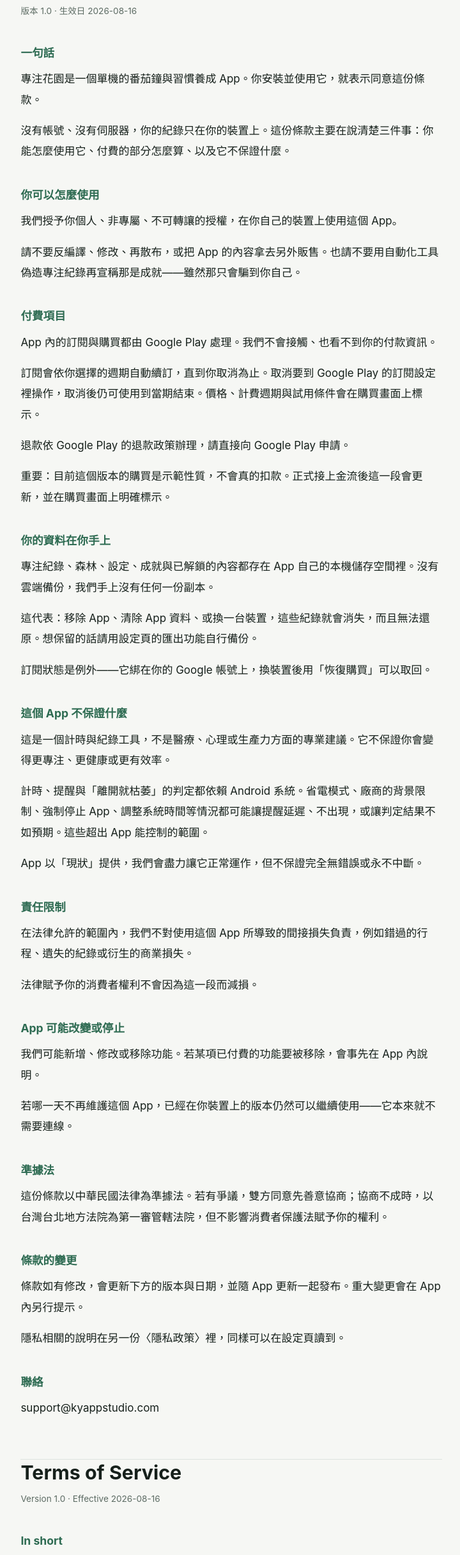
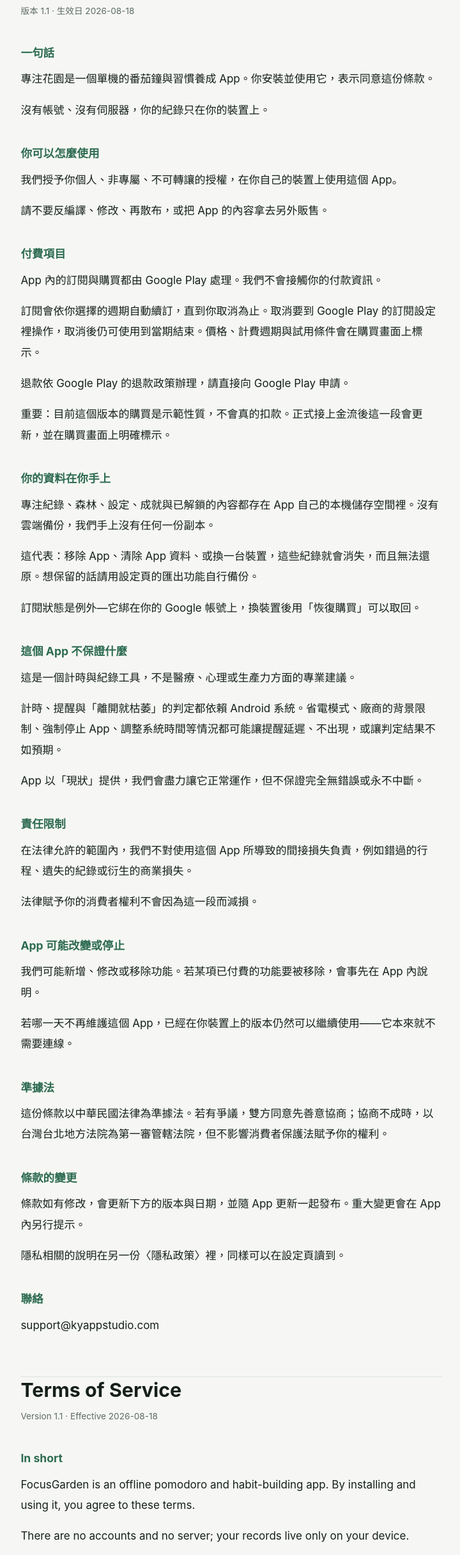
Before and after one commit to kyappstudio/FocusGardenPublic, a plain HTML site: page terms.html in a window 1280 px wide. Shown: the part 92-2522 px from the top of the page at 64% size, without its empty margins (278-998 px from the left). Drawn offline with Linux system fonts and the light colour scheme.

Commit message:
docs: 使用條款 v1.1
收斂用字。由主 repo 的 src/data/terms.json 產生
(npm run docs → npm run pages),不要直接編輯這裡的 HTML。

Co-Authored-By: Claude Opus 5 <noreply@anthropic.com>

```diff
--- a/terms.html
+++ b/terms.html
@@ -31,25 +31,25 @@
 <body>
   <main>
     <h1>使用條款</h1>
-    <p class="meta">版本 1.0 · 生效日 2026-08-16</p>
+    <p class="meta">版本 1.1 · 生效日 2026-08-18</p>
     <h2>一句話</h2>
-    <p>專注花園是一個單機的番茄鐘與習慣養成 App。你安裝並使用它，就表示同意這份條款。</p>
-    <p>沒有帳號、沒有伺服器，你的紀錄只在你的裝置上。這份條款主要在說清楚三件事：你能怎麼使用它、付費的部分怎麼算、以及它不保證什麼。</p>
+    <p>專注花園是一個單機的番茄鐘與習慣養成 App。你安裝並使用它，表示同意這份條款。</p>
+    <p>沒有帳號、沒有伺服器，你的紀錄只在你的裝置上。</p>
     <h2>你可以怎麼使用</h2>
     <p>我們授予你個人、非專屬、不可轉讓的授權，在你自己的裝置上使用這個 App。</p>
-    <p>請不要反編譯、修改、再散布，或把 App 的內容拿去另外販售。也請不要用自動化工具偽造專注紀錄再宣稱那是成就——雖然那只會騙到你自己。</p>
+    <p>請不要反編譯、修改、再散布，或把 App 的內容拿去另外販售。</p>
     <h2>付費項目</h2>
-    <p>App 內的訂閱與購買都由 Google Play 處理。我們不會接觸、也看不到你的付款資訊。</p>
+    <p>App 內的訂閱與購買都由 Google Play 處理。我們不會接觸你的付款資訊。</p>
     <p>訂閱會依你選擇的週期自動續訂，直到你取消為止。取消要到 Google Play 的訂閱設定裡操作，取消後仍可使用到當期結束。價格、計費週期與試用條件會在購買畫面上標示。</p>
     <p>退款依 Google Play 的退款政策辦理，請直接向 Google Play 申請。</p>
     <p>重要：目前這個版本的購買是示範性質，不會真的扣款。正式接上金流後這一段會更新，並在購買畫面上明確標示。</p>
     <h2>你的資料在你手上</h2>
     <p>專注紀錄、森林、設定、成就與已解鎖的內容都存在 App 自己的本機儲存空間裡。沒有雲端備份，我們手上沒有任何一份副本。</p>
     <p>這代表：移除 App、清除 App 資料、或換一台裝置，這些紀錄就會消失，而且無法還原。想保留的話請用設定頁的匯出功能自行備份。</p>
-    <p>訂閱狀態是例外——它綁在你的 Google 帳號上，換裝置後用「恢復購買」可以取回。</p>
+    <p>訂閱狀態是例外—它綁在你的 Google 帳號上，換裝置後用「恢復購買」可以取回。</p>
     <h2>這個 App 不保證什麼</h2>
-    <p>這是一個計時與紀錄工具，不是醫療、心理或生產力方面的專業建議。它不保證你會變得更專注、更健康或更有效率。</p>
-    <p>計時、提醒與「離開就枯萎」的判定都依賴 Android 系統。省電模式、廠商的背景限制、強制停止 App、調整系統時間等情況都可能讓提醒延遲、不出現，或讓判定結果不如預期。這些超出 App 能控制的範圍。</p>
+    <p>這是一個計時與紀錄工具，不是醫療、心理或生產力方面的專業建議。</p>
+    <p>計時、提醒與「離開就枯萎」的判定都依賴 Android 系統。省電模式、廠商的背景限制、強制停止 App、調整系統時間等情況都可能讓提醒延遲、不出現，或讓判定結果不如預期。</p>
     <p>App 以「現狀」提供，我們會盡力讓它正常運作，但不保證完全無錯誤或永不中斷。</p>
     <h2>責任限制</h2>
     <p>在法律允許的範圍內，我們不對使用這個 App 所導致的間接損失負責，例如錯過的行程、遺失的紀錄或衍生的商業損失。</p>
@@ -65,15 +65,15 @@
     <h2>聯絡</h2><p>support@kyappstudio.com</p>
     <hr class="sep">
     <h1>Terms of Service</h1>
-    <p class="meta">Version 1.0 · Effective 2026-08-16</p>
+    <p class="meta">Version 1.1 · Effective 2026-08-18</p>
     <h2>In short</h2>
     <p>FocusGarden is an offline pomodoro and habit-building app. By installing and using it, you agree to these terms.</p>
-    <p>There are no accounts and no server; your records live only on your device. These terms mainly cover three things: how you may use the app, how purchases work, and what the app does not promise.</p>
+    <p>There are no accounts and no server; your records live only on your device.</p>
     <h2>How you may use it</h2>
     <p>You are granted a personal, non-exclusive, non-transferable licence to use this app on your own devices.</p>
-    <p>Please do not decompile, modify, redistribute, or resell the app or its contents. Please also do not use automation to fabricate focus records — though that would only fool yourself.</p>
+    <p>Please do not decompile, modify, redistribute, or resell the app or its contents.</p>
     <h2>Purchases</h2>
-    <p>Subscriptions and purchases are handled by Google Play. We never see or handle your payment details.</p>
+    <p>Subscriptions and purchases are handled by Google Play. We never handle your payment details.</p>
     <p>A subscription renews automatically for the period you chose until you cancel. Cancellation is done in your Google Play subscription settings; access continues until the end of the current period. Price, billing period, and any trial terms are shown on the purchase screen.</p>
     <p>Refunds follow Google Play's refund policy — please request them through Google Play.</p>
     <p>Important: in this version, purchases are a demonstration and no money is charged. This section will be updated when real billing is connected, and the purchase screen will say so clearly.</p>
@@ -82,8 +82,8 @@
     <p>This means uninstalling the app, clearing its data, or switching devices will lose those records permanently. Use the export feature in Settings to keep your own backup.</p>
     <p>Subscription status is the exception — it is tied to your Google account, and "Restore purchases" will bring it back on a new device.</p>
     <h2>What the app does not promise</h2>
-    <p>This is a timer and journalling tool, not medical, psychological, or productivity advice. It does not guarantee that you will become more focused, healthier, or more productive.</p>
-    <p>Timing, reminders, and the "leave and it withers" rule all depend on Android. Battery savers, vendor background restrictions, force-stopping the app, or changing the system clock can delay or suppress reminders, or make the outcome differ from what you expect. That is outside the app's control.</p>
+    <p>This is a timer and journalling tool, not medical, psychological, or productivity advice.</p>
+    <p>Timing, reminders, and the "leave and it withers" rule all depend on Android. Battery savers, vendor background restrictions, force-stopping the app, or changing the system clock can delay or suppress reminders, or make the outcome differ from what you expect.</p>
     <p>The app is provided "as is". We work to keep it running correctly but cannot guarantee it is free of errors or never interrupted.</p>
     <h2>Limitation of liability</h2>
     <p>To the extent permitted by law, we are not liable for indirect losses arising from use of the app, such as missed appointments, lost records, or consequential business losses.</p>
```
Also changed, not shown: index.html (+1 -1 lines).
